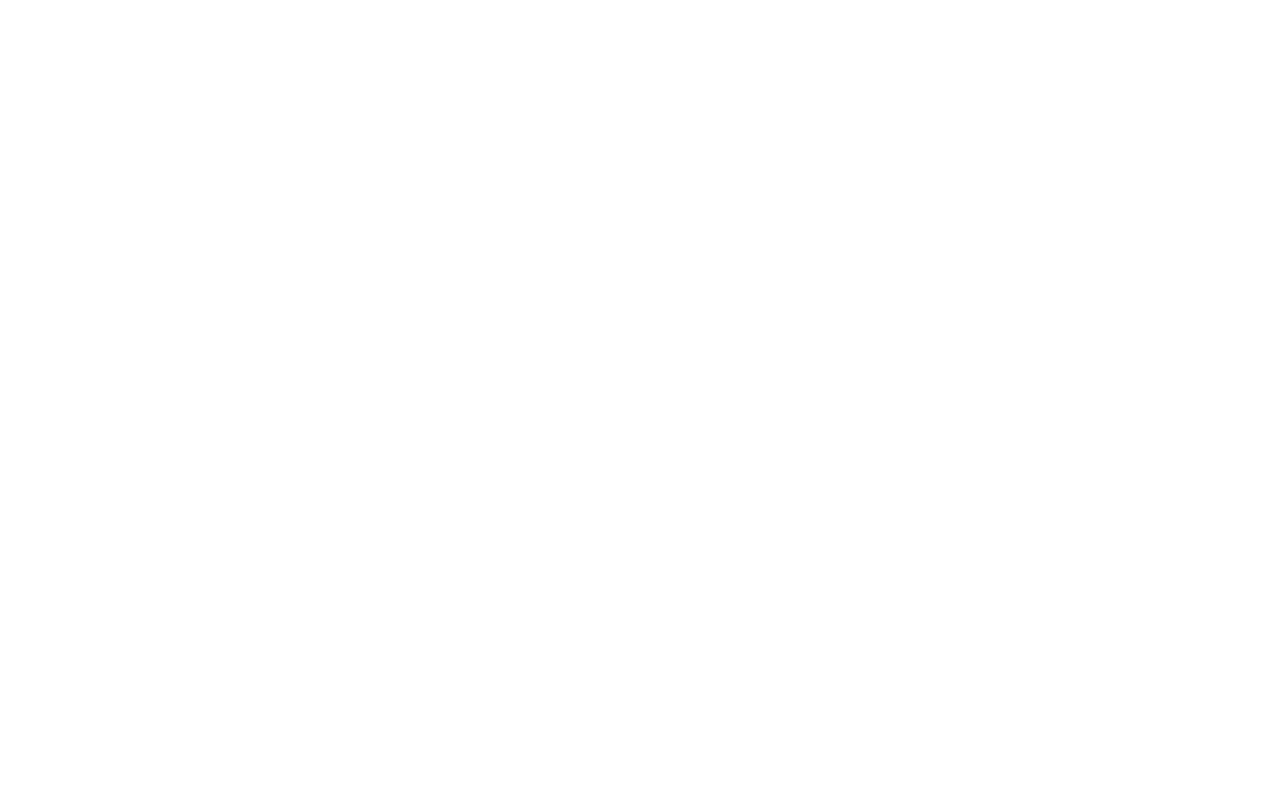
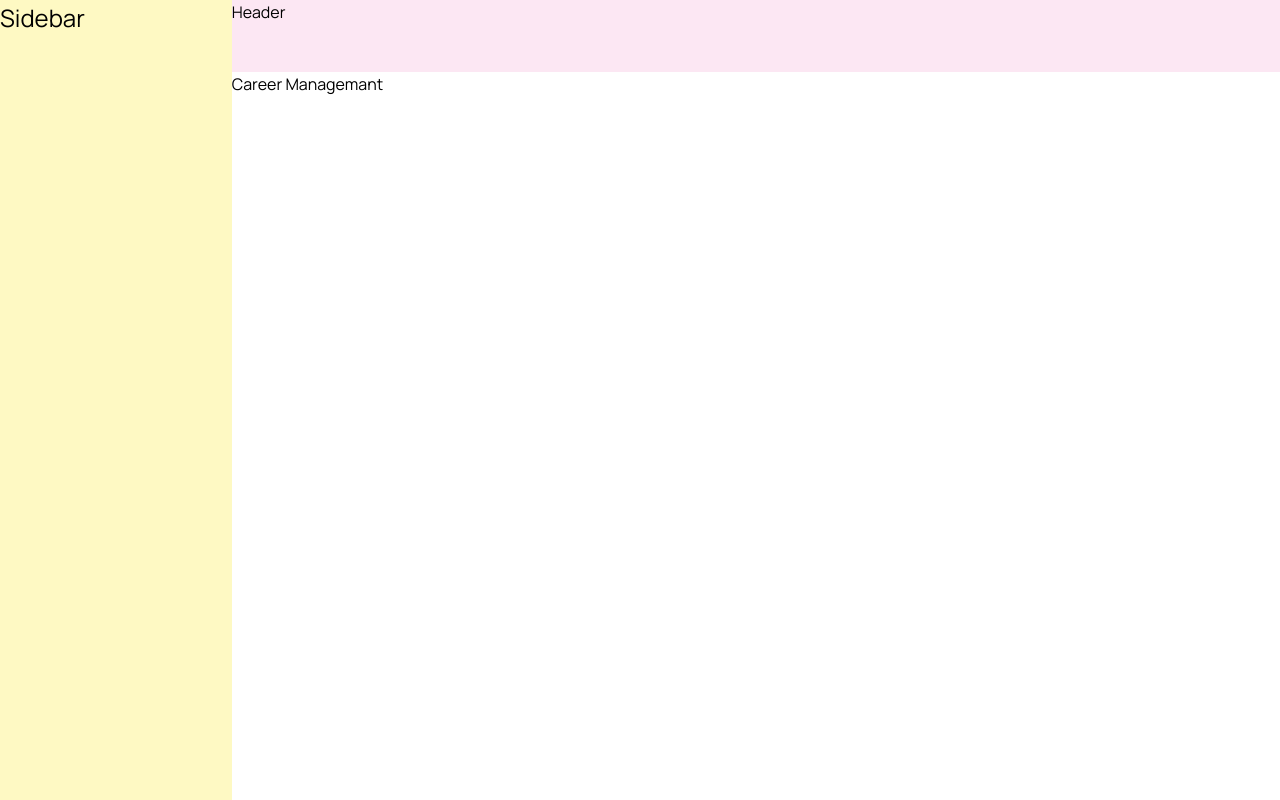
Before and after one commit to Solwyz/solwyz-web-new, a React (Vite) app: page /admin in a window 1280 px wide. Before the commit this address had no page. Built offline with nearby package versions, Linux system fonts and the light colour scheme.

Commit message:
solwyz admin Layout

```diff
--- /dev/null
+++ b/src/Admin/AdminLayout.jsx
@@ -0,0 +1,18 @@
+import React from 'react'
+import Sidebar from './Components/Sidebar/Sidebar'
+import Header from './Components/Header/Header'
+import { Outlet } from 'react-router-dom'
+
+function AdminLayout() {
+  return (
+    <div className='flex'>
+      <Sidebar/>
+      <div className='w-full'>
+      <Header/>
+        <Outlet/>
+      </div>
+    </div>
+  )
+}
+
+export default AdminLayout
--- /dev/null
+++ b/src/Admin/Components/Header/Header.jsx
@@ -0,0 +1,11 @@
+import React from 'react'
+
+function Header() {
+  return (
+    <div className='bg-pink-100 h-[72px]'>
+      Header
+    </div>
+  )
+}
+
+export default Header
--- /dev/null
+++ b/src/Admin/Components/Sidebar/Sidebar.jsx
@@ -0,0 +1,11 @@
+import React from 'react'
+
+function Sidebar() {
+    return (
+        <div className='text-black bg-yellow-100 w-[283px] h-screen text-[24px]'>
+           Sidebar
+        </div>
+    )
+}
+
+export default Sidebar
--- /dev/null
+++ b/src/Admin/Pages/CareerManagement/CareerMangement.jsx
@@ -0,0 +1,11 @@
+import React from 'react'
+
+function CareerMangement() {
+  return (
+    <div>
+      Career Managemant
+    </div>
+  )
+}
+
+export default CareerMangement
--- a/src/App.jsx
+++ b/src/App.jsx
@@ -11,6 +11,8 @@ import ServicePage from './Front/Pages/ServicePage/ServicePage'
 import CareersPage from './Front/Pages/CareersPage/CareersPage'
 import ContactPage from './Front/Pages/ContactPage/ContactPage'
 import BlogDetailsPage from './Front/Pages/BlogsPage/BlogDetailsPage'
+import AdminLayout from './Admin/AdminLayout'
+import CareerMangement from './Admin/Pages/CareerManagement/CareerMangement'
 
 function App() {
   // const [count, setCount] = useState(0)
@@ -27,6 +29,10 @@ function App() {
         <Route path='careers' element={<CareersPage/>}/>
         <Route path='contact' element={<ContactPage/>}/>
       </Route>
+      <Route path='/admin' element={<AdminLayout/>}>
+        <Route index element={<CareerMangement/>}/>
+        <Route path='career' element={<CareerMangement/>}/>
+      </Route>
     </Routes>
     </div>
   )
--- a/src/Front/Pages/BlogsPage/BlogDetailsPage.jsx
+++ b/src/Front/Pages/BlogsPage/BlogDetailsPage.jsx
@@ -28,7 +28,7 @@ function BlogDetailsPage() {
     return (
         <div className='md:pt-[234px] pt-[158px]'>
             <div className='md:text-[32px] text-[16px] font-semibold text-[#FFFFFF] md:px-[120px] px-4'>A healthy smile Lorem impsum A healthy smile Lorem impsum</div>
-            <img src={serviceImg} className='md:mt-[55px] mt-[48px]' />
+            <img src={serviceImg} className='md:mt-[55px] mt-[48px] md:h-[354px] md:w-full h-[193px] object-cover md:px-0 px-4'/>
             <div className='text-[16px] font-normal text-[#FFFFFF] md:px-[120px] px-4 text-justify leading-6 pt-6'>
                 <div className='mt-6'>
                     Lorem ipsum dolor sit amet, consectetur adipiscing elit. Aliquam varius turpis porttitor, tincidunt leo vel, euismod neque. Maecenas facilisis lacus ut nunc pretium luctus. Mauris malesuada eros ex, vitae suscipit metus pellentesque non. Aenean tincidunt posuere quam non vestibulum. Suspendisse nec diam mi. Nulla vitae convallis leo. Morbi ut turpis dui. Aenean urna justo, posuere in pellentesque et, porta vitae neque. Curabitur euismod ultricies ligula a viverra. Nullam a risus metus. Sed porttitor commodo tortor, eu molestie nibh ullamcorper sit amet. Etiam posuere nisl a urna dictum sollicitudin. Fusce maximus augue eleifend dui bibendum pellentesque. Phasellus sapien sem, mattis in risus ac, tincidunt pellentesque nibh.
```
